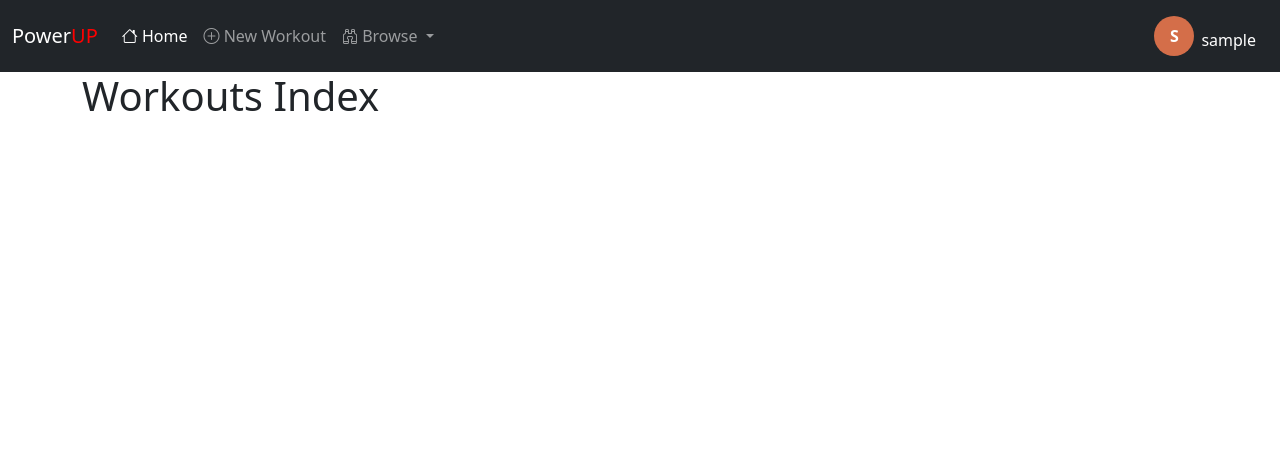
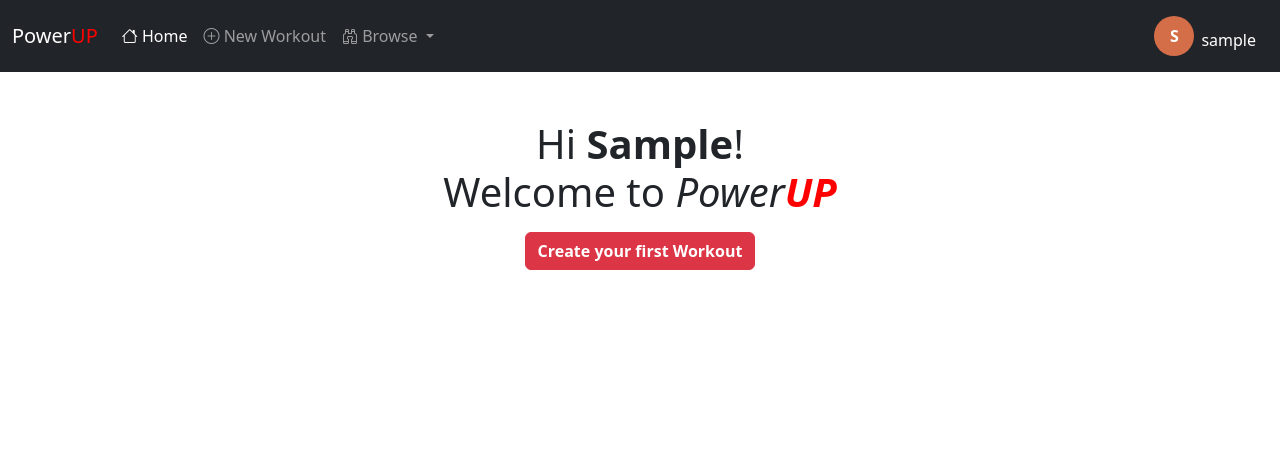
Before and after one commit to epolancot/PowerUp, a Django app: page /workouts/ in a window 1280 px wide. Shown: the top 469 px of the page. Run offline with Django 5.2, Linux system fonts and the light colour scheme; a user stored in the database is signed in; tables that the repository leaves empty hold one stand-in row (values such as "Sample post"); data that the repository does not hold is empty.

Commit message:
style workouts index user flow

```diff
--- a/main_app/static/css/style.css
+++ b/main_app/static/css/style.css
@@ -50,6 +50,20 @@ body {
     margin: 0 auto;
 }
 
+.home-card {
+    border-radius: 4px;
+    background: #fff;
+    box-shadow: 0 6px 10px rgba(0, 0, 0, .08), 0 0 6px rgba(0, 0, 0, .05);
+    transition: .3s transform cubic-bezier(.155, 1.105, .295, 1.12), .3s box-shadow, .3s -webkit-transform cubic-bezier(.155, 1.105, .295, 1.12);
+    cursor: pointer;
+    width: 50%;
+}
+
+.home-card:hover {
+    transform: scale(1.05);
+    box-shadow: 0 10px 20px rgba(0, 0, 0, .12), 0 4px 8px rgba(0, 0, 0, .06);
+}
+
 footer {
     margin-top: auto;
 }
--- a/main_app/templates/base.html
+++ b/main_app/templates/base.html
@@ -35,7 +35,7 @@
                                     class="bi bi-house"></i> Home</a>
                         </li>
                         <li class="nav-item">
-                            <a class="nav-link" href="{% url 'new_workout' %}"><i class="bi bi-plus-circle"></i> New
+                            <a class="nav-link" href="{% url 'new_workout' %}" data-bs-toggle="tooltip" data-bs-placement="bottom" title="Tooltip on bottom"><i class="bi bi-plus-circle"></i> New
                                 Workout</a>
                         </li>
                         <li class="nav-item dropdown">
--- a/main_app/templates/workouts/index.html
+++ b/main_app/templates/workouts/index.html
@@ -1,15 +1,32 @@
 {%extends "base.html"%}
 
 {% block content %}
-<h1>Workouts Index</h1>
+{% if workouts.count %}
+    {% for workout in workouts %}
+    <a href="/workouts/{{ workout.id }}/" style="text-decoration: none;">
+        <div class="card home-card mt-2 mx-auto">
+            <h5 class="card-header">{{ workout.date }}</h5>
+            <div class="card-body">
+                <h5 class="card-title">This workout has [ COUNT ] activities.</h5>
+                <p class="card-text">Targeted body parts:
+                    {{ workout.category_text |slugify|capfirst }}
+                </p>
+                <hr/>
+                <p class="text-center">Click to view</p>
+            </div>
+        </div>
+    </a>
+    {% endfor %}
+{% else %}
+    <div class="text-center mt-5">
+        <p>
+        <h1>Hi <b>{{ user.username | capfirst }}</b>!<br />
+            Welcome to <i>Power<span style="color:red"><b>UP</b></span></i></b></h1>
+        </p>
+        <a href="{% url 'new_workout' %}">
+            <button type="submit" class="btn btn-danger"><b>Create your first Workout</b></button>
+        </a>
+    </div>
+{% endif %}
 
-{% for workout in workouts %}
-<div class="card">
-    <div class="card-content">
-        <p>Date: {{ workout.date }}</p>
-        <p>category: {{ workout.category }}</p>
-        <p>User: {{ workout.user }}</p>
-
-    </div>
-    </a>
-    {% endfor %} {% endblock %}
+{% endblock %}
```
Also changed, not shown: main_app/migrations/0001_initial.py, main_app/migrations/0002_remove_exercise_url_exercise_wger_id.py (deleted), main_app/migrations/0003_remove_set_category_activity_category.py (deleted), main_app/migrations/0004_remove_workout_profile_workout_logged_workout_user.py (deleted), main_app/migrations/0005_remove_workout_user_activity_description_and_more.py (deleted), main_app/migrations/0006_workout_published.py (deleted), main_app/migrations/0007_workout_category_text.py (deleted).
